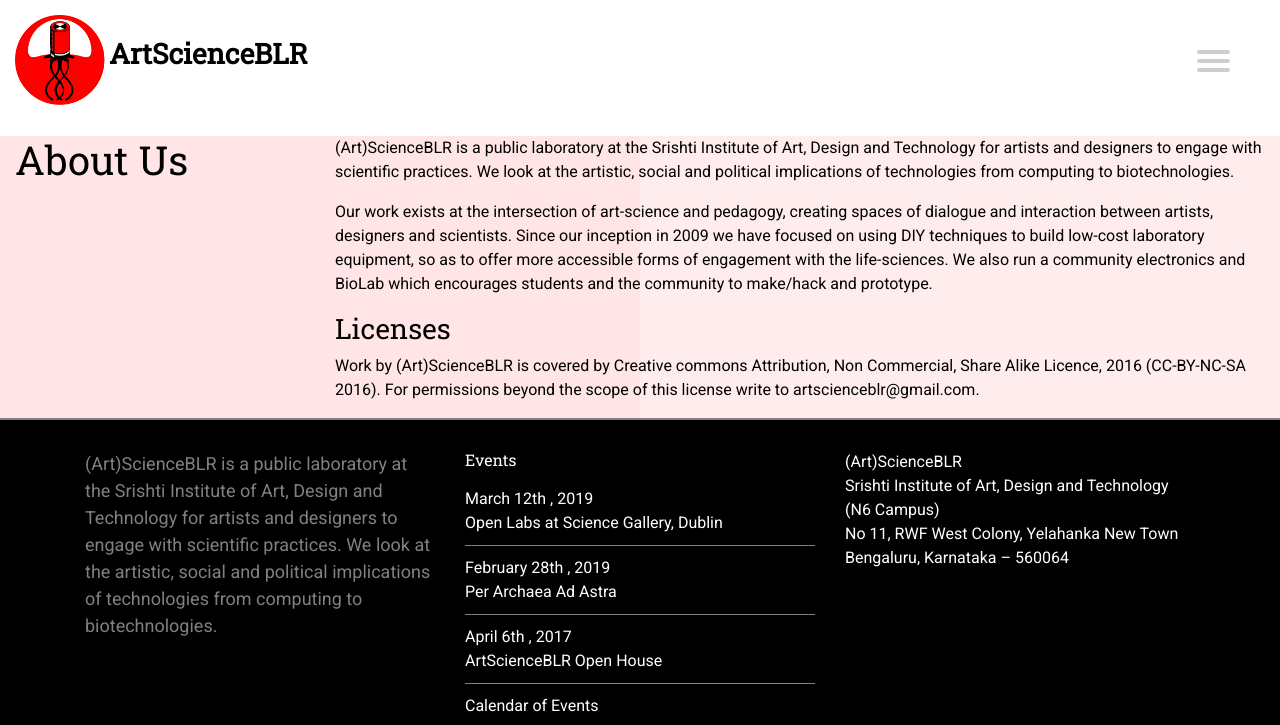
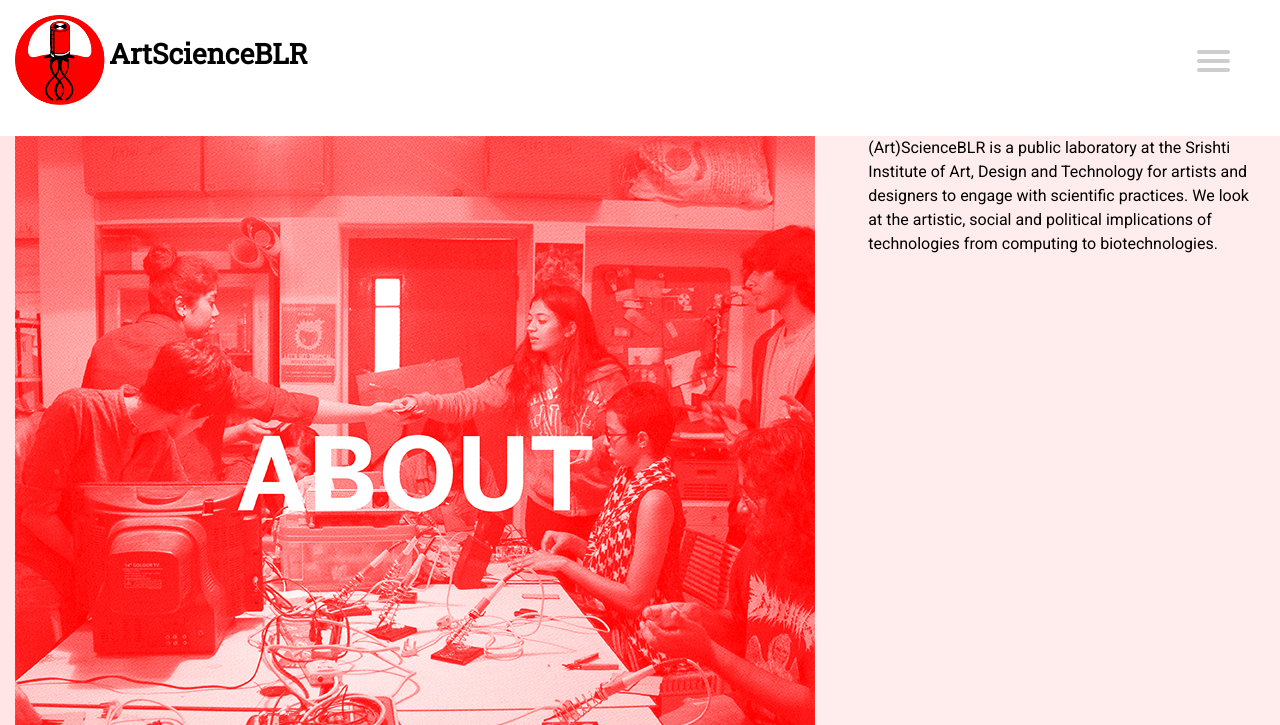
Before and after one commit to artscienceBLR/artscienceblr.github.io, a Jekyll site: the page built from about.html, in a window 1280 px wide, cut to the strip 0-725 px from the top of the page. Built offline with Jekyll 4.4.1, drawn with Linux system fonts in a browser that asks for light colours; nearby versions of some CDN libraries.

Commit message:
Modified about page. Added image

```diff
--- /dev/null
+++ b/about.html
@@ -0,0 +1,28 @@
+---
+layout: default
+title: (Art)ScienceBLR
+permalink: /about/
+---
+
+<section class="container-fluid">
+  <div class="row justify-content-md-end page-image">
+      <div class="col-md-8">
+        <img src="{{ site.baseurl }}/assets/img/about-placeholder.png">
+      </div>
+      <div class="col-md-4">
+        (Art)ScienceBLR is a public laboratory at the Srishti Institute of Art, Design and Technology for artists and designers to engage with scientific practices.  We look at the artistic, social and political implications of technologies from computing to biotechnologies.
+      </div>
+  </div>
+  <div class="row">
+      <div class="col-md-12">
+ Our work exists at the intersection of art-science and pedagogy, creating spaces of dialogue and interaction between artists,
+designers and scientists. Since our inception in 2009 we have focused on using DIY techniques to build low-cost laboratory equipment,
+so as to offer more accessible forms of engagement with the life-sciences.  We also run a community electronics and BioLab which
+encourages students and the community to make/hack and prototype.
+
+<h3>Licenses</h3>
+ Work by (Art)ScienceBLR is covered by Creative commons Attribution, Non Commercial, Share Alike Licence, 2016 (CC-BY-NC-SA 2016).
+ For permissions beyond the scope of this license write to <a href="mailto:artscienceblr@gmail.com">artscienceblr@gmail.com</a>.
+      </div>
+  </div>
+</section>
--- a/about.md
+++ /dev/null
@@ -1,20 +0,0 @@
----
-layout: page
-title: About Us
-permalink: /about/
----
-
-
-(Art)ScienceBLR is a public laboratory at the Srishti Institute of Art, Design and Technology for artists and designers to engage with scientific practices.
-We look at the artistic, social and political implications of technologies from computing to biotechnologies.
-
-
-Our work exists at the intersection of art-science and pedagogy, creating spaces of dialogue and interaction between artists,
-designers and scientists. Since our inception in 2009 we have focused on using DIY techniques to build low-cost laboratory equipment,
-so as to offer more accessible forms of engagement with the life-sciences.  We also run a community electronics and BioLab which
-encourages students and the community to make/hack and prototype.
-
-### Licenses
-
-Work by (Art)ScienceBLR is covered by Creative commons Attribution, Non Commercial, Share Alike Licence, 2016 (CC-BY-NC-SA 2016).
-For permissions beyond the scope of this license write to [artscienceblr@gmail.com](mailto:artscienceblr@gmail.com).
--- a/assets/css/main.scss
+++ b/assets/css/main.scss
@@ -388,3 +388,7 @@
     }
 }
 */
+
+.page-image {
+    padding-bottom: 30px;
+}
```
Also changed, not shown: assets/img/about-placeholder.png (added).
